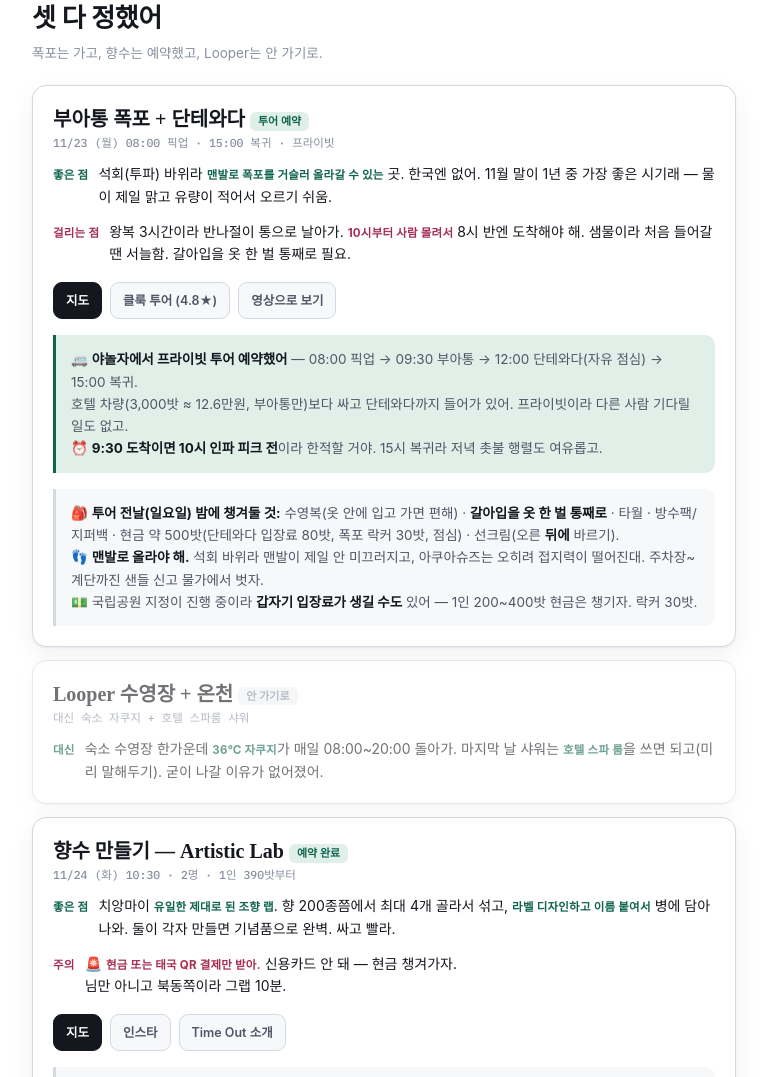
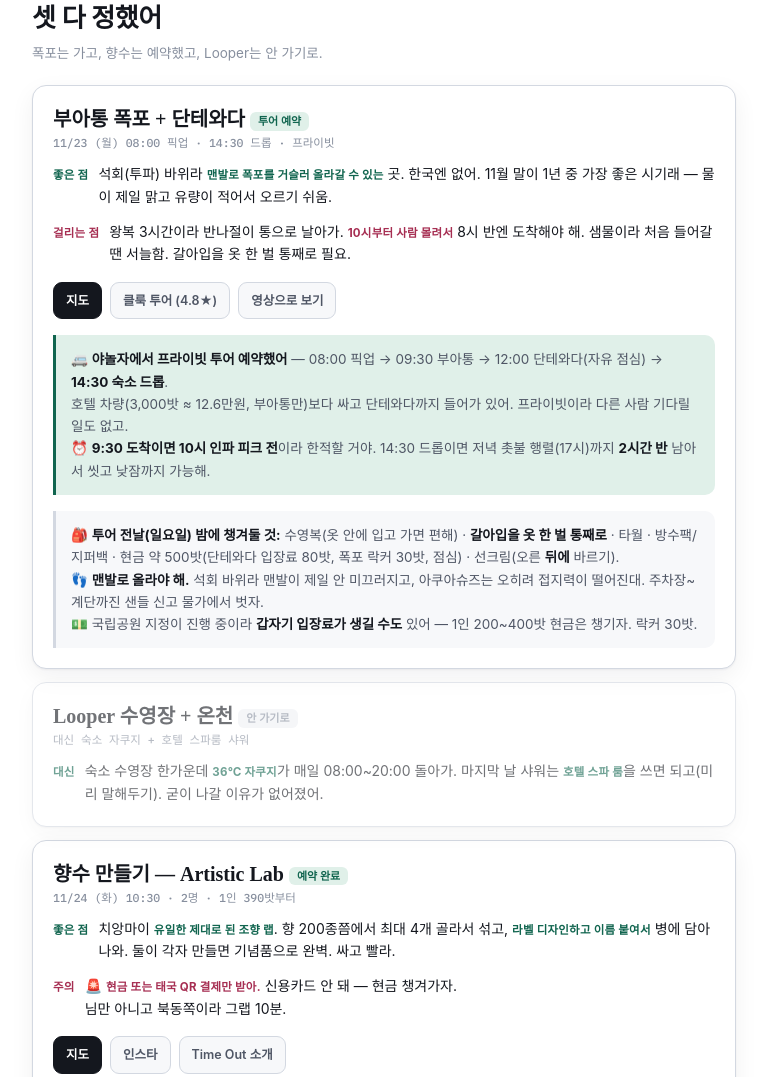
Before and after one commit to chj1330/travel, a plain HTML site: page 2611_chiangmai/index.html in a window 1280 px wide. Shown: the part 1056-2133 px from the top of the page, without its empty margins (256-1023 px from the left). Drawn offline with nearby package versions, Linux system fonts and the light colour scheme; a web font is replaced by a local one.

Commit message:
투어 드롭 14:30으로 수정

```diff
--- a/2611_chiangmai/index.html
+++ b/2611_chiangmai/index.html
@@ -306,7 +306,7 @@ footer{padding-block:34px 44px;color:var(--ink3);font-size:12.5px;text-align:cen
 
   <div class="ask">
     <h3>부아통 폭포 + 단테와다 <span class="chip lock">투어 예약</span>
-      <span class="meta">11/23 (월) 08:00 픽업 · 15:00 복귀 · 프라이빗</span></h3>
+      <span class="meta">11/23 (월) 08:00 픽업 · 14:30 드롭 · 프라이빗</span></h3>
     <div class="pc good"><b>좋은 점</b><span>석회(투파) 바위라 <b>맨발로 폭포를 거슬러 올라갈 수 있는</b> 곳. 한국엔 없어. 11월 말이 1년 중 가장 좋은 시기래 — 물이 제일 맑고 유량이 적어서 오르기 쉬움.</span></div>
     <div class="pc bad"><b>걸리는 점</b><span>왕복 3시간이라 반나절이 통으로 날아가. <b>10시부터 사람 몰려서</b> 8시 반엔 도착해야 해. 샘물이라 처음 들어갈 땐 서늘함. 갈아입을 옷 한 벌 통째로 필요.</span></div>
     <div class="asklinks">
@@ -314,9 +314,9 @@ footer{padding-block:34px 44px;color:var(--ink3);font-size:12.5px;text-align:cen
       <a class="btn" href="https://www.klook.com/en-SG/activity/40622-sticky-waterfall-climbing-adventure-chiang-mai/" target="_blank" rel="noopener">클룩 투어 (4.8★)</a>
       <a class="btn" href="https://www.youtube.com/results?search_query=bua+tong+sticky+waterfall" target="_blank" rel="noopener">영상으로 보기</a>
     </div>
-    <div class="note tip">🚐 <b>야놀자에서 프라이빗 투어 예약했어</b> — 08:00 픽업 → 09:30 부아통 → 12:00 단테와다(자유 점심) → 15:00 복귀.<br>
+    <div class="note tip">🚐 <b>야놀자에서 프라이빗 투어 예약했어</b> — 08:00 픽업 → 09:30 부아통 → 12:00 단테와다(자유 점심) → <b>14:30 숙소 드롭</b>.<br>
     호텔 차량(3,000밧 ≈ 12.6만원, 부아통만)보다 싸고 단테와다까지 들어가 있어. 프라이빗이라 다른 사람 기다릴 일도 없고.<br>
-    ⏰ <b>9:30 도착이면 10시 인파 피크 전</b>이라 한적할 거야. 15시 복귀라 저녁 촛불 행렬도 여유롭고.</div>
+    ⏰ <b>9:30 도착이면 10시 인파 피크 전</b>이라 한적할 거야. 14:30 드롭이면 저녁 촛불 행렬(17시)까지 <b>2시간 반</b> 남아서 씻고 낮잠까지 가능해.</div>
 
     <div class="note">🎒 <b>투어 전날(일요일) 밤에 챙겨둘 것:</b> 수영복(옷 안에 입고 가면 편해) · <b>갈아입을 옷 한 벌 통째로</b> · 타월 · 방수팩/지퍼백 · 현금 약 500밧(단테와다 입장료 80밧, 폭포 락커 30밧, 점심) · 선크림(오른 <b>뒤에</b> 바르기).<br>
     👣 <b>맨발로 올라야 해.</b> 석회 바위라 맨발이 제일 안 미끄러지고, 아쿠아슈즈는 오히려 접지력이 떨어진대. 주차장~계단까진 샌들 신고 물가에서 벗자.<br>
@@ -800,7 +800,7 @@ CMECC 갈 때 (기사에게)
       <li><span class="lt">08:00</span><span>🚐 <b>투어 픽업</b> <span class="chip lock">야놀자 예약됨</span> (프라이빗 · 부아통 + 단테와다)</span></li>
       <li><span class="lt">09:30</span><span>🏔️ <b>부아통 끈적이 폭포</b> — 맨발로 올라가기. <b>10시 인파 피크 전에 도착</b>이라 한적할 거야</span></li>
       <li><span class="lt">12:00</span><span>🏰 <b>단테와다</b> (Land of Angels) — 자유 점심. 입장료 80밧</span></li>
-      <li><span class="lt">15:00</span><span>숙소 복귀 → 씻고 쉬기</span></li>
+      <li><span class="lt">14:30</span><span>🏨 <b>숙소 드롭</b> (기사랑 장소 조율 가능한데, 젖고 땀나서 올 거라 숙소가 맞아) → 씻고 낮잠. 마침 더위 피신 시간이야</span></li>
       <li><span class="lt">17:00</span><span>🕯️ <b>촛불 행렬</b> — 라차담넌 로드에서 모여 왓 쩨디루앙으로 들어가. 15시 복귀라 여유롭게 갈 수 있어. <b>쩨디 둘레 촛불춤</b>이 축제 중 가장 조용하고 예쁜 장면일 거야</span></li>
       <li><span class="lt">19:30</span><span>🍽️ 올드타운에서 저녁 — <b>Rodlamun</b>(에어컨) 또는 <b>블루누들</b></span></li>
       <li><span class="lt">21:00</span><span>🎷 <b>North Gate Jazz</b> (쩨디루앙에서 도보 10분, 매일 함) — 체력 남으면</span></li>
@@ -1727,7 +1727,7 @@ CMECC 갈 때 (기사에게)
   };
   var DAYS={
     '22':{r:['airport','hotel','nb'],t:'도착 → 체크인 → 나이트바자에서 야식. 축제 인파 오기 전 유일한 날.'},
-    '23':{r:['hotel','chedi','rodlamun','northgate'],t:'08:00~15:00 투어로 부아통 폭포 + 단테와다(둘 다 지도 밖, 북쪽 매땡). 복귀 후 저녁엔 올드타운 — 촛불 행렬 → 저녁 → 재즈. 올드타운 안에서 다 걸어다녀.'},
+    '23':{r:['hotel','chedi','rodlamun','northgate'],t:'08:00~14:30 투어로 부아통 폭포 + 단테와다(둘 다 지도 밖, 북쪽 매땡). 복귀 후 저녁엔 올드타운 — 촛불 행렬 → 저녁 → 재즈. 올드타운 안에서 다 걸어다녀.'},
     '24':{r:['hotel','station','woo','artistic','blue','phantao','thapae','nawarat','hotel'],t:'아침 러닝 → 향수 공방(수요일 휴무라 오늘) → 올드타운 이른 저녁 → 축제. 밤엔 전부 걸어서 — 그랩 필요 없어.'},
     '25':{r:['hotel','woo','nb','cmecc','thapae','hotel'],t:'아침 카페 → 12:30 출발 → CMECC 셔틀 → 21:45 하차 → 타패로드에서 늦은 저녁 + 퍼레이드 꼬리 → 걸어서 숙소.'},
     '26':{r:['hotel','station','changphueak','onenimman'],t:'숙소 앞 공원 러닝 → 북서쪽으로 무에타이 → 창푸악에서 카오쏘이 점심 → 님만에서 똑센·저녁·드래그쇼. 한 방향으로 쭉 흘러서 되돌아올 일이 없어.'},
```
